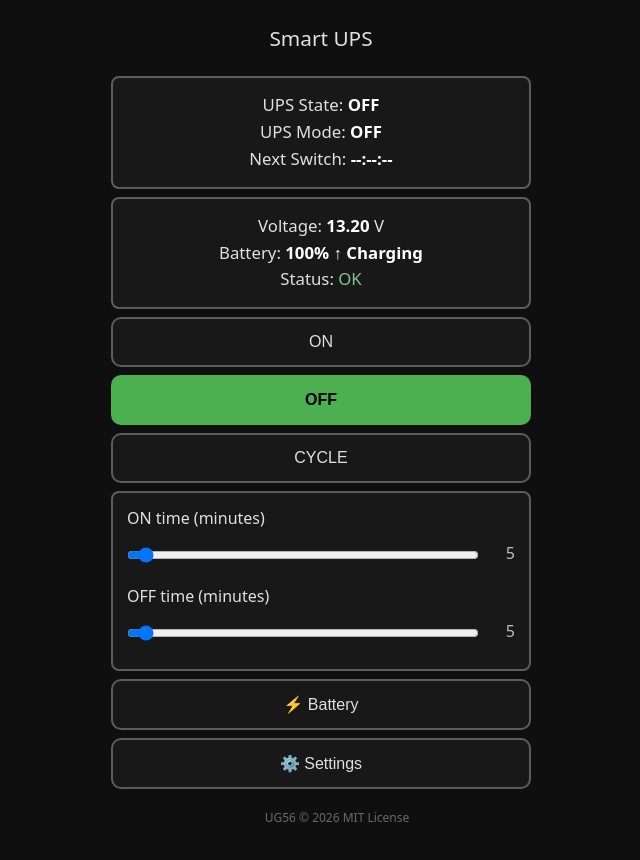
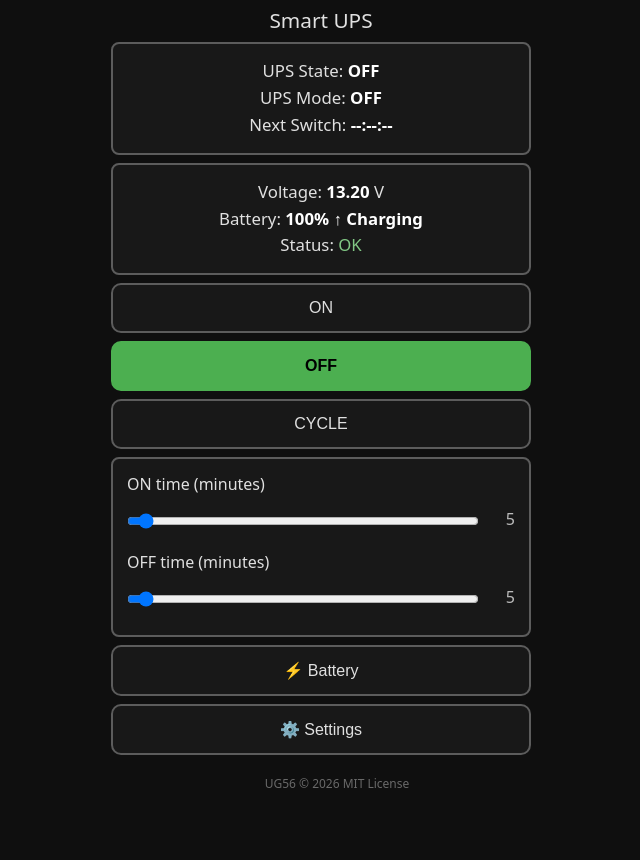
Before and after one commit to universalgeek56/UG56-Smart-UPS, a plain HTML site: page docs/index.html in a window 1280 px wide. Shown: the whole page, without its empty margins (319-959 px from the left). After the commit the page ends 815 px from the top, so only its background shows below. Drawn offline with Linux system fonts and the light colour scheme.

Commit message:
Update style.css

```diff
--- a/docs/style.css
+++ b/docs/style.css
@@ -1,7 +1,7 @@
 * {box-sizing: border-box;margin: 0;padding: 0;}
-body {font-family: system-ui, sans-serif;background: #0f0f0f;color: #e0e0e0;min-height: 100vh;padding: 16px 12px;display: flex;justify-content: center;}
+body {font-family: system-ui, sans-serif;background: #0f0f0f;color: #e0e0e0;min-height: 100vh;display: flex;justify-content: center;}
 .wrap {width: 100%;max-width: 420px;}
-h3 {text-align: center;margin: 8px 0 24px;font-size: 1.3rem;font-weight: 500;}
+h3 {text-align: center;margin: 6px 0 8px;font-size: 1.3rem;font-weight: 500;}
 .block {background: #181818;border: 2px solid #5c5c5c;border-radius: 8px;padding: 14px;margin-bottom: 8px;}
 .btn-block {margin-bottom: 8px;}
 .state {text-align: center;font-size: 1.05rem;line-height: 1.6;}
```
